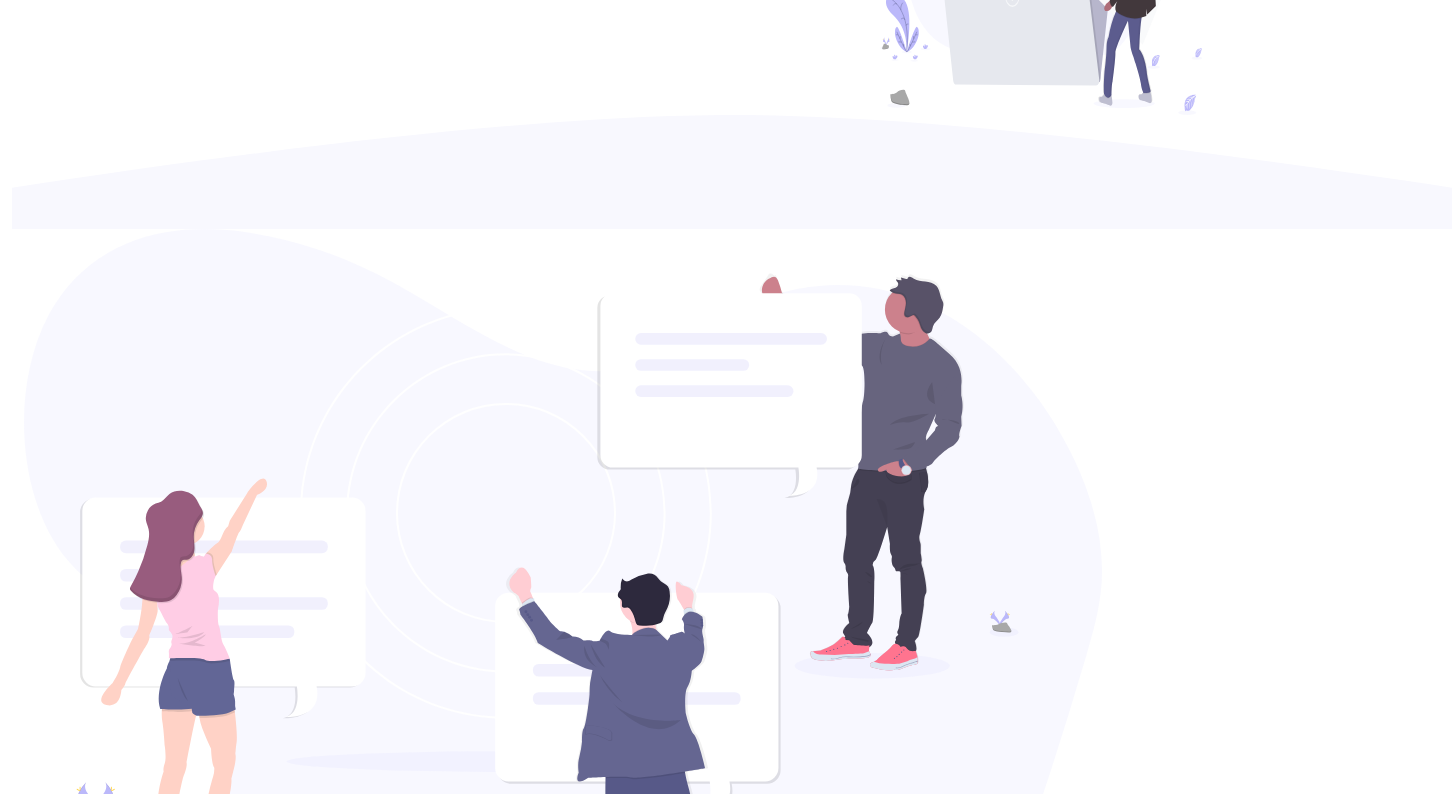
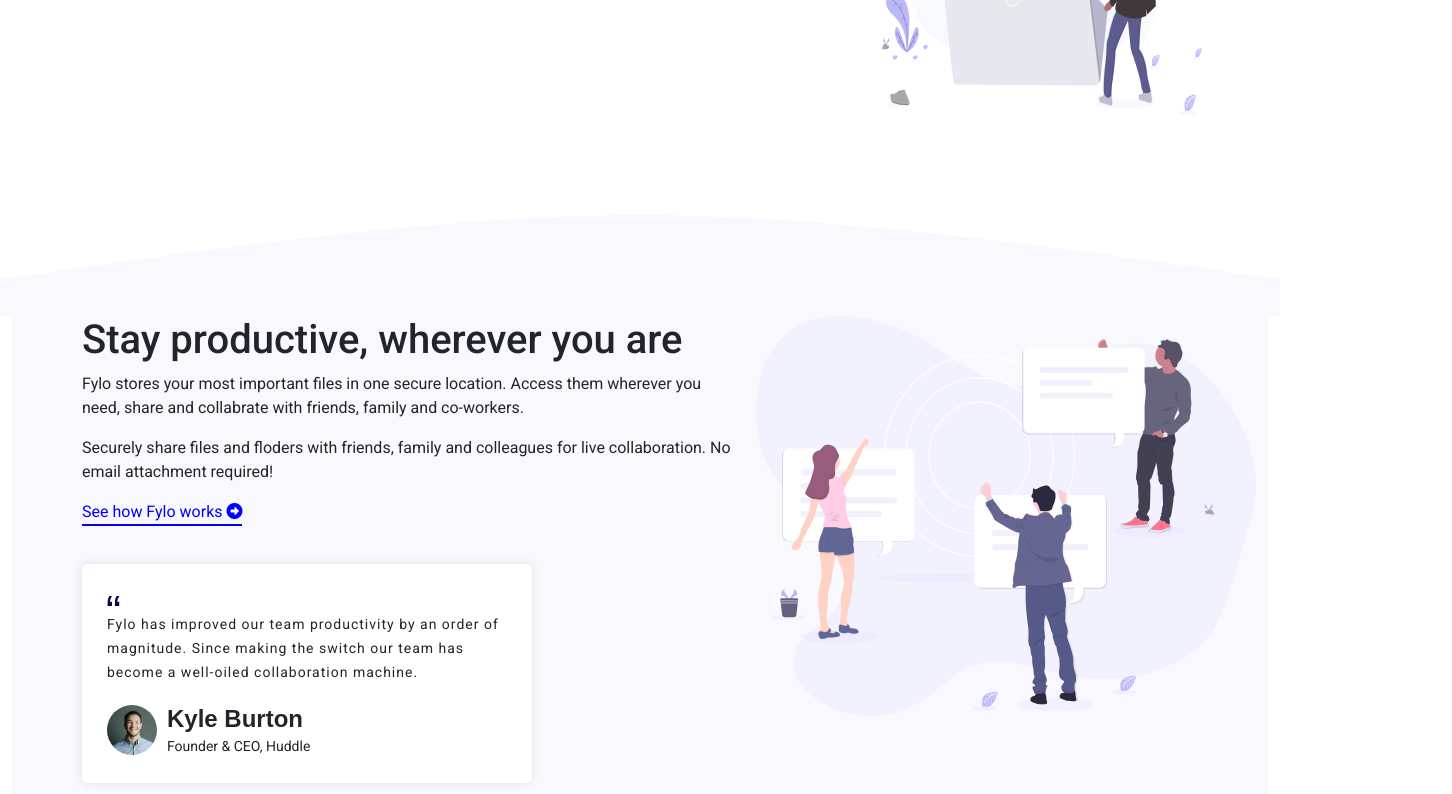
Before and after one commit to Tosinuel/capacitybay_final_css_project, a plain HTML site: page index.html in a window 1280 px wide. Shown: the part 446-1240 px from the top of the page, 1452 px wide, since content can reach past the window. Drawn offline with nearby package versions, Linux system fonts and the light colour scheme.

Commit message:
Update style.css

```diff
--- a/style.css
+++ b/style.css
@@ -118,6 +118,97 @@
 
   /* Stay Productive Style */
 
+  .stayPro{
+    margin-top: 100px;
+  }
+
+  .stayDiv2{
+    background-color: #f8f8fe;
+    padding-bottom: 150px;
+  }
+
+  .stayLink{
+    text-decoration: none;
+    color: blue;
+    padding-bottom: 5px;
+    background: linear-gradient(to left, blue, blue 100%);
+    background-position: 0 100%;
+    background-size: 100% 2px;
+    background-repeat: repeat-x;
+  }
+
+  .stayLink:hover{
+    text-decoration: none;
+    color: rgb(108,156,255);
+    background: linear-gradient(to left,rgb(108,156,255),rgb(108,156,255)100%);
+    background-position: 0 100%;
+    background-size: 100% 2px;
+    background-repeat: repeat-x;
+  }
+
+  .stayImg1{
+  position: relative;
+  left: 50%;
+  right: 50%;
+  margin-left: -50vw;
+  margin-right: -50vw;
+  max-width: 100vw;
+  width: 100vw;
+  }
+
+  .stayImg2{
+    width: 500px;
+    height: 400px;
+    float: right;
+    margin-left: 20px;
+  }
+
+
+  /* Testimonial style */
+
+  /* .testimonial{
+    height: 300px;
+    width: 500px;
+    background-color: white;
+    box-shadow: rgba(0, 0, 0, 0.35) 0px 5px 15px;
+    border-radius: 5px;
+    margin-right: 20px;
+  } */
+
+
+.testimonial {
+  background-color: #fff;
+  box-shadow: 0 0 10px rgba(0, 0, 0, 0.1);
+  border-radius: 5px;
+  padding: 25px;
+  margin-top: 40px;
+  width: 450px;
+}
+
+.testimonial p {
+  font-size: 14px;
+  letter-spacing: 1px;
+  line-height: 1.7;
+  width: 400px;
+}
+
+.user-info {
+  display: flex;
+  margin-top: 20px;
+}
+
+.user-info img {
+  border-radius: 50%;
+  width: 50px;
+  height: 50px;
+  margin-right: 10px;
+}
+
+.user-info h4 {
+  margin: 0 auto;
+  font-family: "Raleway", sans-serif;
+  font-weight: 700;
+}
 
   /* Testimonial style */
 
```
